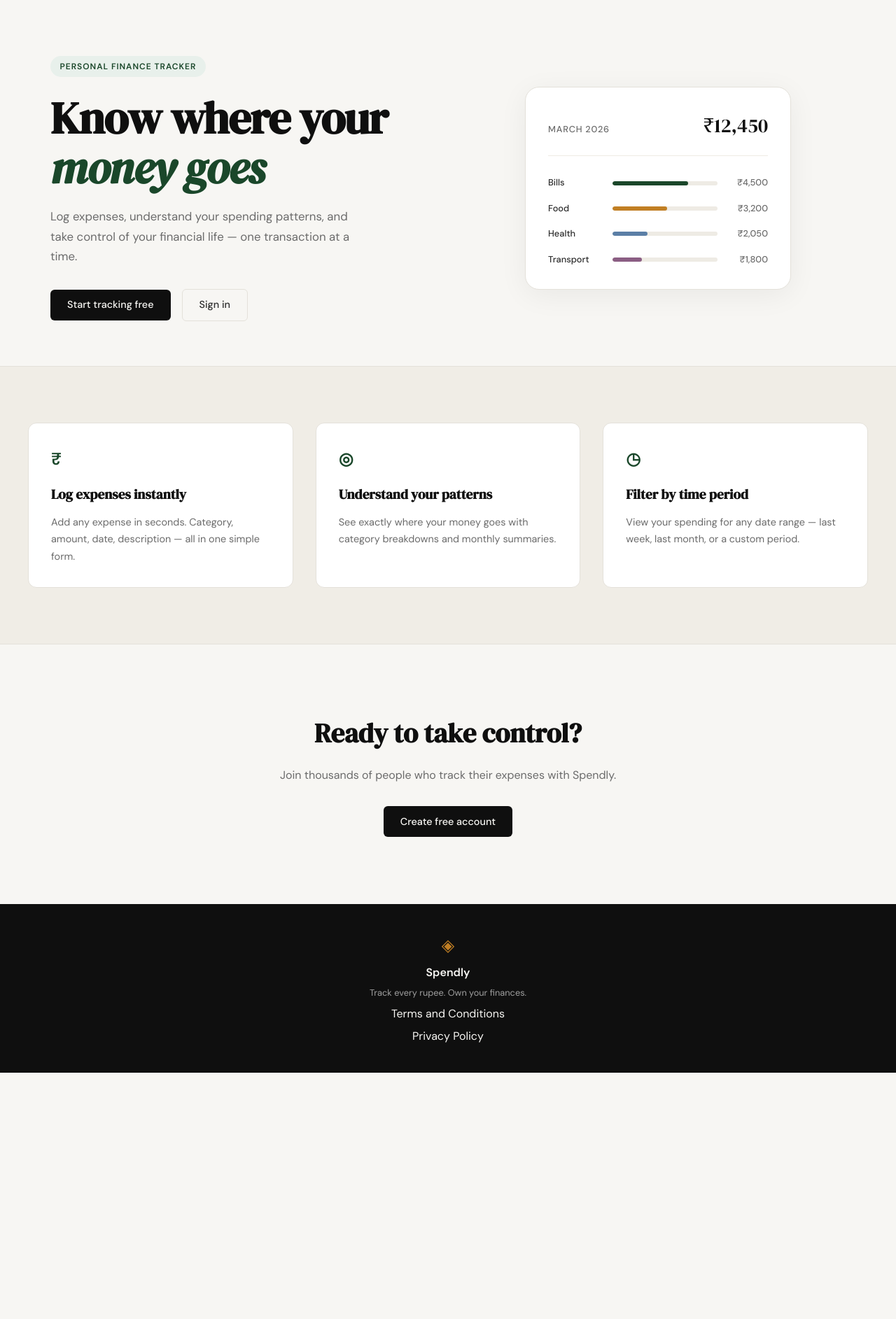
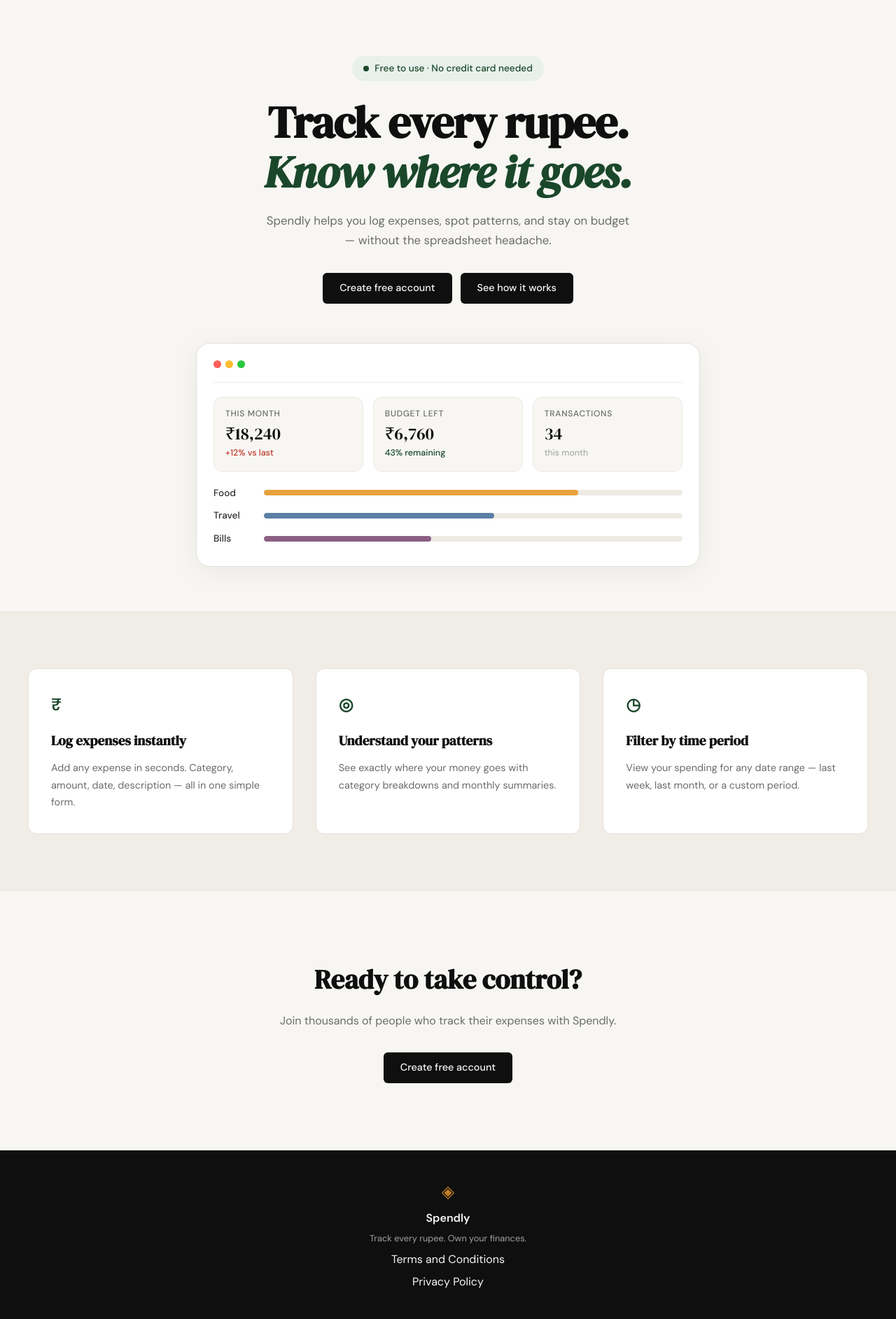
Before and after one commit to AnserAliKhan/spendly, a Flask app: page / in a window 1280 px wide. Shown: the part 61-1946 px from the top of the page at 70% size. Before the commit the page ends 1594 px from the top, so only its background shows below. Run offline with Flask 3, Linux system fonts and the light colour scheme.

Commit message:
landing page refined

```diff
--- a/static/css/style.css
+++ b/static/css/style.css
@@ -125,25 +125,38 @@ a { color: inherit; text-decoration: none; }
 
 .hero {
     padding: 5rem 2rem 4rem;
-    display: grid;
-    grid-template-columns: 1fr 1fr;
-    gap: 4rem;
+    display: flex;
+    flex-direction: column;
     align-items: center;
+    text-align: center;
     max-width: var(--max-width);
     margin: 0 auto;
 }
 
+.hero-inner {
+    width: 100%;
+    max-width: 760px;
+}
+
 .hero-badge {
-    display: inline-block;
+    display: inline-flex;
+    align-items: center;
+    gap: 0.5rem;
     background: var(--accent-light);
     color: var(--accent);
-    font-size: 0.75rem;
-    font-weight: 600;
-    letter-spacing: 0.08em;
-    text-transform: uppercase;
-    padding: 0.35rem 0.85rem;
+    font-size: 0.85rem;
+    font-weight: 500;
+    padding: 0.45rem 1rem;
     border-radius: 999px;
-    margin-bottom: 1.5rem;
+    margin: 0 auto 1.5rem;
+}
+
+.hero-dot {
+    width: 8px;
+    height: 8px;
+    border-radius: 999px;
+    background: var(--accent);
+    flex-shrink: 0;
 }
 
 .hero-title {
@@ -164,97 +177,131 @@ a { color: inherit; text-decoration: none; }
     font-size: 1.05rem;
     color: var(--ink-muted);
     line-height: 1.7;
-    max-width: 460px;
-    margin-bottom: 2rem;
+    max-width: 520px;
+    margin: 0 auto 2rem;
 }
 
 .hero-actions {
     display: flex;
-    gap: 1rem;
+    gap: 0.75rem;
     align-items: center;
+    justify-content: center;
+    margin-bottom: 3.5rem;
 }
 
 /* ------------------------------------------------------------------ */
-/* Mock card (hero visual)                                             */
+/* Mock dashboard (hero visual)                                        */
 /* ------------------------------------------------------------------ */
 
 .hero-visual {
-    display: flex;
-    justify-content: center;
+    width: 100%;
+    max-width: 720px;
 }
 
-.mock-card {
+.mock-window {
     background: var(--paper-card);
     border: 1px solid var(--border);
     border-radius: var(--radius-lg);
-    padding: 2rem;
-    width: 100%;
-    max-width: 380px;
+    padding: 1.25rem 1.5rem 1.75rem;
     box-shadow: 0 8px 40px rgba(0,0,0,0.06);
+    text-align: left;
 }
 
-.mock-card-header {
+.mock-window-header {
     display: flex;
-    justify-content: space-between;
-    align-items: baseline;
-    margin-bottom: 1.75rem;
-    padding-bottom: 1.25rem;
+    gap: 6px;
+    align-items: center;
+    padding: 0.25rem 0 1.25rem;
     border-bottom: 1px solid var(--border-soft);
+    margin-bottom: 1.25rem;
 }
 
-.mock-label {
-    font-size: 0.8rem;
+.dot {
+    width: 11px;
+    height: 11px;
+    border-radius: 999px;
+    flex-shrink: 0;
+}
+.dot-red    { background: #ff5f57; }
+.dot-yellow { background: #febc2e; }
+.dot-green  { background: #28c840; }
+
+.mock-stats {
+    display: grid;
+    grid-template-columns: repeat(3, 1fr);
+    gap: 0.85rem;
+    margin-bottom: 1.25rem;
+}
+
+.stat-card {
+    background: var(--paper);
+    border: 1px solid var(--border-soft);
+    border-radius: var(--radius-md);
+    padding: 0.9rem 1rem;
+}
+
+.stat-label {
+    font-size: 0.75rem;
     font-weight: 500;
     color: var(--ink-muted);
     text-transform: uppercase;
     letter-spacing: 0.06em;
+    margin-bottom: 0.35rem;
 }
 
-.mock-total {
+.stat-value {
     font-family: var(--font-display);
-    font-size: 1.75rem;
+    font-size: 1.5rem;
     color: var(--ink);
+    line-height: 1.1;
+    margin-bottom: 0.3rem;
 }
 
-.mock-bars { display: flex; flex-direction: column; gap: 1rem; }
+.stat-note {
+    font-size: 0.78rem;
+    font-weight: 500;
+}
+.stat-note.up    { color: var(--danger); }
+.stat-note.ok    { color: var(--accent); }
+.stat-note.muted { color: var(--ink-faint); font-weight: 400; }
 
-.mock-bar-row {
-    display: grid;
-    grid-template-columns: 80px 1fr 60px;
-    align-items: center;
-    gap: 0.75rem;
+.mock-bars {
+    display: flex;
+    flex-direction: column;
+    gap: 0.7rem;
 }
 
-.mock-cat {
-    font-size: 0.8rem;
+.bar-row {
+    display: flex;
+    align-items: center;
+    gap: 1rem;
+}
+
+.bar-label {
+    width: 56px;
+    font-size: 0.85rem;
     font-weight: 500;
     color: var(--ink-soft);
+    text-align: left;
 }
 
-.mock-bar-track {
-    height: 6px;
+.bar-track {
+    flex: 1;
+    height: 8px;
     background: var(--border-soft);
     border-radius: 999px;
     overflow: hidden;
 }
 
-.mock-bar {
+.bar-fill {
     height: 100%;
-    background: var(--accent);
     border-radius: 999px;
     transition: width 0.6s ease;
 }
 
-.mock-bar-2 { background: var(--accent-2); }
-.mock-bar-3 { background: #5b7fa6; }
-.mock-bar-4 { background: #8b5e83; }
-
-.mock-amt {
-    font-size: 0.8rem;
-    font-weight: 500;
-    color: var(--ink-muted);
-    text-align: right;
-}
+.bar-fill.food   { background: #e6a23c; }
+.bar-fill.travel { background: #5b7fa6; }
+.bar-fill.bills  { background: #8b5e83; }
 
 /* ------------------------------------------------------------------ */
 /* Buttons                                                             */
@@ -294,6 +341,23 @@ a { color: inherit; text-decoration: none; }
     border-color: var(--ink);
     color: var(--ink);
 }
+
+.btn-secondary {
+    display: inline-block;
+    background: var(--ink);
+    color: var(--paper);
+    padding: 0.65rem 1.5rem;
+    border-radius: var(--radius-sm);
+    font-family: var(--font-body);
+    font-size: 0.9rem;
+    font-weight: 500;
+    cursor: pointer;
+    border: none;
+    transition: background 0.2s;
+    text-decoration: none;
+}
+
+.btn-secondary:hover { background: var(--accent); }
 
 /* ------------------------------------------------------------------ */
 /* Features section                                                    */
@@ -512,14 +576,9 @@ a { color: inherit; text-decoration: none; }
 /* ------------------------------------------------------------------ */
 
 @media (max-width: 900px) {
-    .hero {
-        grid-template-columns: 1fr;
-        text-align: center;
-    }
+    .hero-subtitle { max-width: 100%; }
 
-    .hero-subtitle { max-width: 100%; }
-    .hero-actions { justify-content: center; }
-    .hero-visual { display: none; }
+    .mock-stats { grid-template-columns: 1fr; }
 
     .features-inner { grid-template-columns: 1fr; }
 }
@@ -527,4 +586,6 @@ a { color: inherit; text-decoration: none; }
 @media (max-width: 600px) {
     .nav-links a:not(.nav-cta) { display: none; }
     .hero { padding: 3rem 1rem 2rem; }
+
+    .bar-label { width: 48px; font-size: 0.8rem; }
 }
--- a/templates/landing.html
+++ b/templates/landing.html
@@ -6,55 +6,71 @@
 
 <section class="hero">
     <div class="hero-inner">
-        <div class="hero-badge">Personal Finance Tracker</div>
+        <div class="hero-badge">
+            <span class="hero-dot"></span>
+            Free to use · No credit card needed
+        </div>
+
         <h1 class="hero-title">
-            Know where your<br>
-            <em>money goes</em>
+            Track every rupee.<br>
+            <em>Know where it goes.</em>
         </h1>
+
         <p class="hero-subtitle">
-            Log expenses, understand your spending patterns,
-            and take control of your financial life —
-            one transaction at a time.
+            Spendly helps you log expenses, spot patterns, and stay
+            on budget — without the spreadsheet headache.
         </p>
+
         <div class="hero-actions">
-            <a href="{{ url_for('register') }}" class="btn-primary">Start tracking free</a>
-            <a href="{{ url_for('login') }}" class="btn-ghost">Sign in</a>
+            <a href="{{ url_for('register') }}" class="btn-primary">Create free account</a>
+            <a href="#" class="btn-secondary">See how it works</a>
         </div>
     </div>
+
     <div class="hero-visual">
-        <div class="mock-card">
-            <div class="mock-card-header">
-                <span class="mock-label">March 2026</span>
-                <span class="mock-total">₹12,450</span>
+        <div class="mock-window">
+            <div class="mock-window-header">
+                <span class="dot dot-red"></span>
+                <span class="dot dot-yellow"></span>
+                <span class="dot dot-green"></span>
             </div>
+
+            <div class="mock-stats">
+                <div class="stat-card">
+                    <div class="stat-label">This month</div>
+                    <div class="stat-value">₹18,240</div>
+                    <div class="stat-note up">+12% vs last</div>
+                </div>
+                <div class="stat-card">
+                    <div class="stat-label">Budget left</div>
+                    <div class="stat-value">₹6,760</div>
+                    <div class="stat-note ok">43% remaining</div>
+                </div>
+                <div class="stat-card">
+                    <div class="stat-label">Transactions</div>
+                    <div class="stat-value">34</div>
+                    <div class="stat-note muted">this month</div>
+                </div>
+            </div>
+
             <div class="mock-bars">
-                <div class="mock-bar-row">
-                    <span class="mock-cat">Bills</span>
-                    <div class="mock-bar-track">
-                        <div class="mock-bar" style="width: 72%"></div>
+                <div class="bar-row">
+                    <span class="bar-label">Food</span>
+                    <div class="bar-track">
+                        <div class="bar-fill food" style="width: 75%"></div>
                     </div>
-                    <span class="mock-amt">₹4,500</span>
                 </div>
-                <div class="mock-bar-row">
-                    <span class="mock-cat">Food</span>
-                    <div class="mock-bar-track">
-                        <div class="mock-bar mock-bar-2" style="width: 52%"></div>
+                <div class="bar-row">
+                    <span class="bar-label">Travel</span>
+                    <div class="bar-track">
+                        <div class="bar-fill travel" style="width: 55%"></div>
                     </div>
-                    <span class="mock-amt">₹3,200</span>
                 </div>
-                <div class="mock-bar-row">
-                    <span class="mock-cat">Health</span>
-                    <div class="mock-bar-track">
-                        <div class="mock-bar mock-bar-3" style="width: 33%"></div>
+                <div class="bar-row">
+                    <span class="bar-label">Bills</span>
+                    <div class="bar-track">
+                        <div class="bar-fill bills" style="width: 40%"></div>
                     </div>
-                    <span class="mock-amt">₹2,050</span>
-                </div>
-                <div class="mock-bar-row">
-                    <span class="mock-cat">Transport</span>
-                    <div class="mock-bar-track">
-                        <div class="mock-bar mock-bar-4" style="width: 28%"></div>
-                    </div>
-                    <span class="mock-amt">₹1,800</span>
                 </div>
             </div>
         </div>
```
